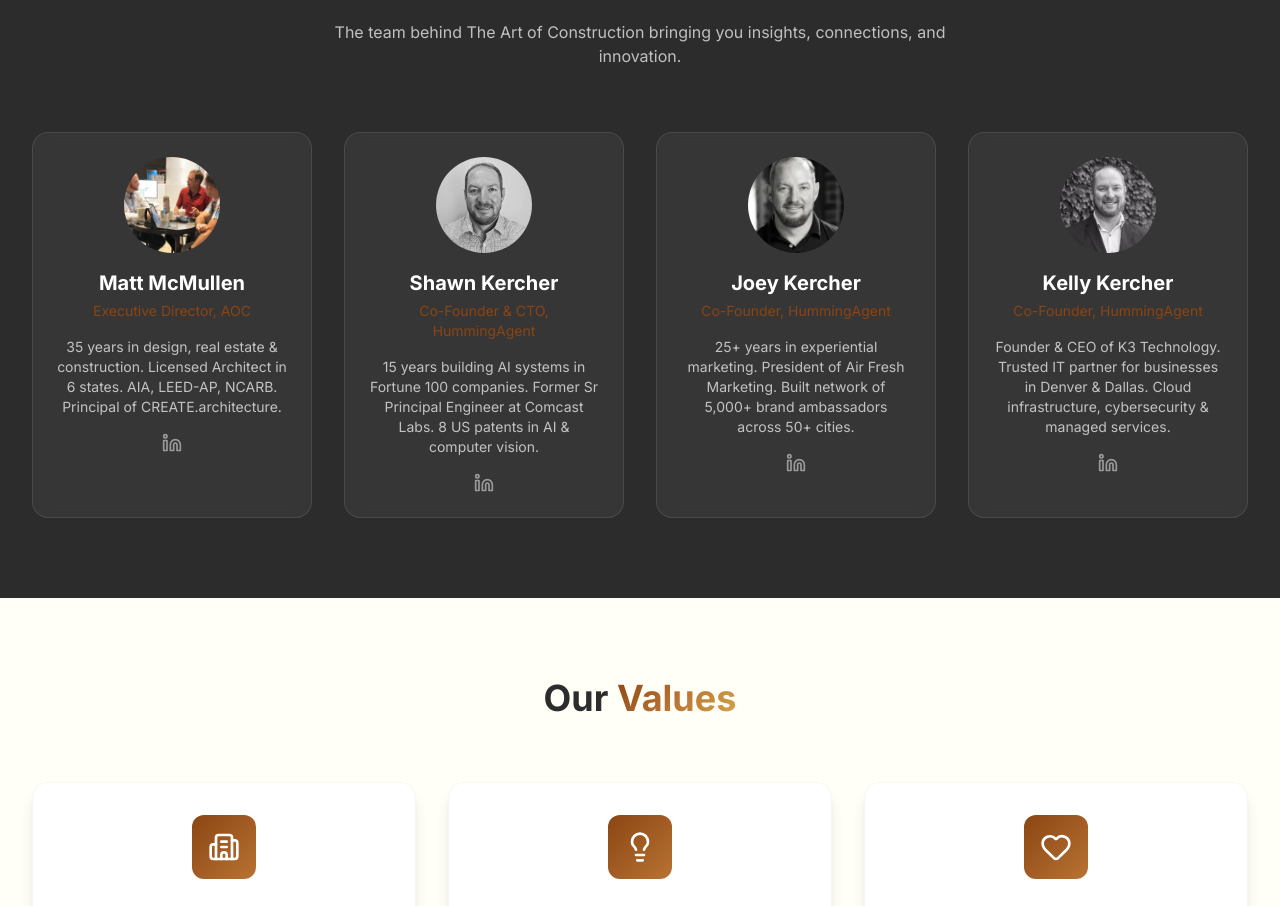
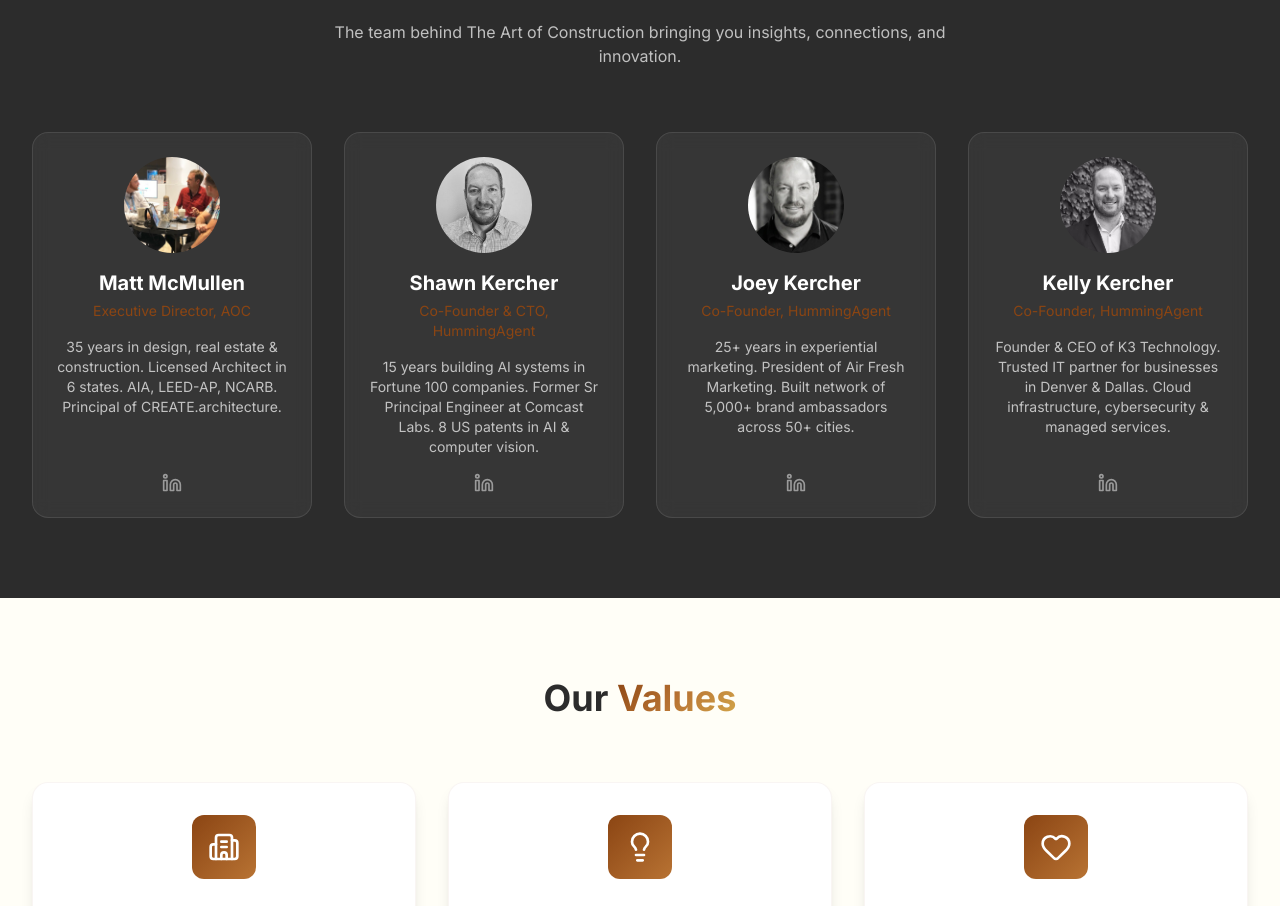
Before and after one commit to HummingAgent/aoc-website, a Next.js app: page /about in a window 1280 px wide. Shown: the part 3465-4371 px from the top of the page. Built offline with nearby package versions, Linux system fonts and the light colour scheme; a web font is replaced by a local one.

Commit message:
fix: Align LinkedIn buttons to bottom of leader cards
- Use flexbox with flex-col on cards
- mt-auto on LinkedIn buttons to push to bottom
- flex-grow on bio text to fill space

```diff
--- a/src/app/about/page.tsx
+++ b/src/app/about/page.tsx
@@ -418,7 +418,7 @@
               whileInView={{ opacity: 1, y: 0 }}
               transition={{ duration: 0.6, delay: 0.1 }}
               viewport={{ once: true }}
-              className="bg-white/5 rounded-2xl p-6 backdrop-blur-sm border border-white/10"
+              className="bg-white/5 rounded-2xl p-6 backdrop-blur-sm border border-white/10 flex flex-col"
             >
               <div className="w-24 h-24 mx-auto mb-4 rounded-full overflow-hidden">
                 <Image
@@ -431,10 +431,10 @@
               </div>
               <h3 className="text-xl font-bold text-white text-center mb-1">Matt McMullen</h3>
               <p className="text-rust text-sm text-center mb-4">Executive Director, AOC</p>
-              <p className="text-white/70 text-sm text-center">
+              <p className="text-white/70 text-sm text-center flex-grow">
                 35 years in design, real estate & construction. Licensed Architect in 6 states. AIA, LEED-AP, NCARB. Principal of CREATE.architecture.
               </p>
-              <div className="flex justify-center mt-4">
+              <div className="flex justify-center mt-auto pt-4">
                 <a href="https://www.linkedin.com/in/matt-mcmullen-20314116/" target="_blank" rel="noopener noreferrer" className="text-white/50 hover:text-rust transition-colors">
                   <Linkedin className="w-5 h-5" />
                 </a>
@@ -447,7 +447,7 @@
               whileInView={{ opacity: 1, y: 0 }}
               transition={{ duration: 0.6, delay: 0.2 }}
               viewport={{ once: true }}
-              className="bg-white/5 rounded-2xl p-6 backdrop-blur-sm border border-white/10"
+              className="bg-white/5 rounded-2xl p-6 backdrop-blur-sm border border-white/10 flex flex-col"
             >
               <div className="w-24 h-24 mx-auto mb-4 rounded-full overflow-hidden">
                 <Image
@@ -460,10 +460,10 @@
               </div>
               <h3 className="text-xl font-bold text-white text-center mb-1">Shawn Kercher</h3>
               <p className="text-rust text-sm text-center mb-4">Co-Founder & CTO, HummingAgent</p>
-              <p className="text-white/70 text-sm text-center">
+              <p className="text-white/70 text-sm text-center flex-grow">
                 15 years building AI systems in Fortune 100 companies. Former Sr Principal Engineer at Comcast Labs. 8 US patents in AI & computer vision.
               </p>
-              <div className="flex justify-center mt-4">
+              <div className="flex justify-center mt-auto pt-4">
                 <a href="https://www.linkedin.com/in/shawnkercher/" target="_blank" rel="noopener noreferrer" className="text-white/50 hover:text-rust transition-colors">
                   <Linkedin className="w-5 h-5" />
                 </a>
@@ -476,7 +476,7 @@
               whileInView={{ opacity: 1, y: 0 }}
               transition={{ duration: 0.6, delay: 0.3 }}
               viewport={{ once: true }}
-              className="bg-white/5 rounded-2xl p-6 backdrop-blur-sm border border-white/10"
+              className="bg-white/5 rounded-2xl p-6 backdrop-blur-sm border border-white/10 flex flex-col"
             >
               <div className="w-24 h-24 mx-auto mb-4 rounded-full overflow-hidden">
                 <Image
@@ -489,10 +489,10 @@
               </div>
               <h3 className="text-xl font-bold text-white text-center mb-1">Joey Kercher</h3>
               <p className="text-rust text-sm text-center mb-4">Co-Founder, HummingAgent</p>
-              <p className="text-white/70 text-sm text-center">
+              <p className="text-white/70 text-sm text-center flex-grow">
                 25+ years in experiential marketing. President of Air Fresh Marketing. Built network of 5,000+ brand ambassadors across 50+ cities.
               </p>
-              <div className="flex justify-center mt-4">
+              <div className="flex justify-center mt-auto pt-4">
                 <a href="https://www.linkedin.com/in/joeykercher/" target="_blank" rel="noopener noreferrer" className="text-white/50 hover:text-rust transition-colors">
                   <Linkedin className="w-5 h-5" />
                 </a>
@@ -505,7 +505,7 @@
               whileInView={{ opacity: 1, y: 0 }}
               transition={{ duration: 0.6, delay: 0.4 }}
               viewport={{ once: true }}
-              className="bg-white/5 rounded-2xl p-6 backdrop-blur-sm border border-white/10"
+              className="bg-white/5 rounded-2xl p-6 backdrop-blur-sm border border-white/10 flex flex-col"
             >
               <div className="w-24 h-24 mx-auto mb-4 rounded-full overflow-hidden">
                 <Image
@@ -518,10 +518,10 @@
               </div>
               <h3 className="text-xl font-bold text-white text-center mb-1">Kelly Kercher</h3>
               <p className="text-rust text-sm text-center mb-4">Co-Founder, HummingAgent</p>
-              <p className="text-white/70 text-sm text-center">
+              <p className="text-white/70 text-sm text-center flex-grow">
                 Founder & CEO of K3 Technology. Trusted IT partner for businesses in Denver & Dallas. Cloud infrastructure, cybersecurity & managed services.
               </p>
-              <div className="flex justify-center mt-4">
+              <div className="flex justify-center mt-auto pt-4">
                 <a href="https://www.linkedin.com/in/kellykercher/" target="_blank" rel="noopener noreferrer" className="text-white/50 hover:text-rust transition-colors">
                   <Linkedin className="w-5 h-5" />
                 </a>
```
